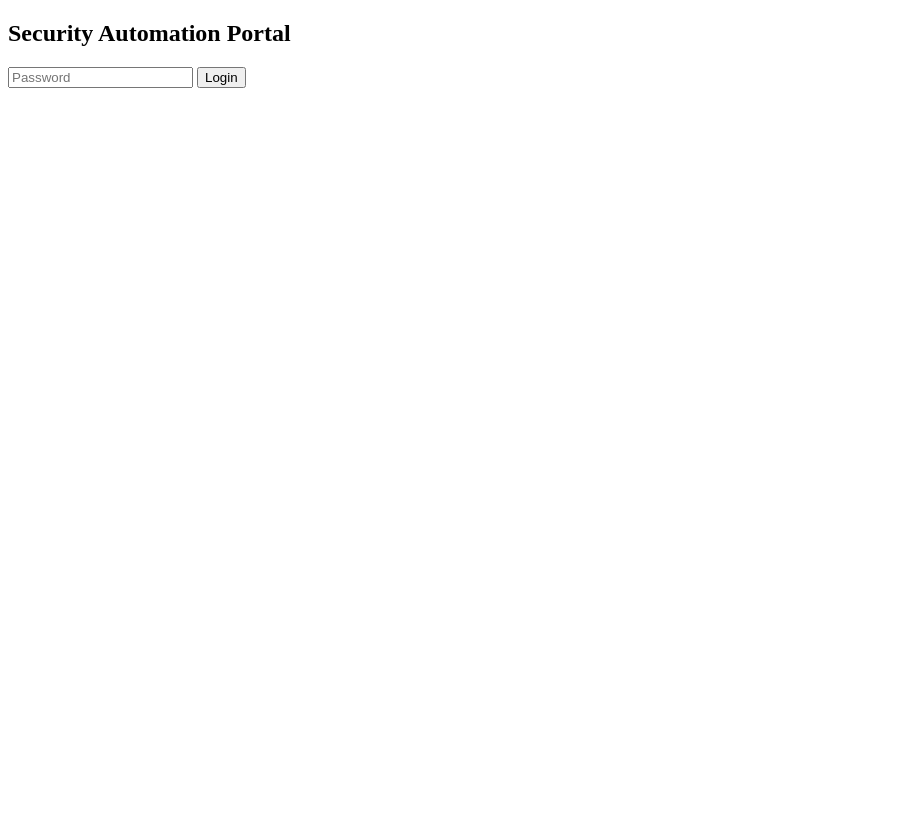
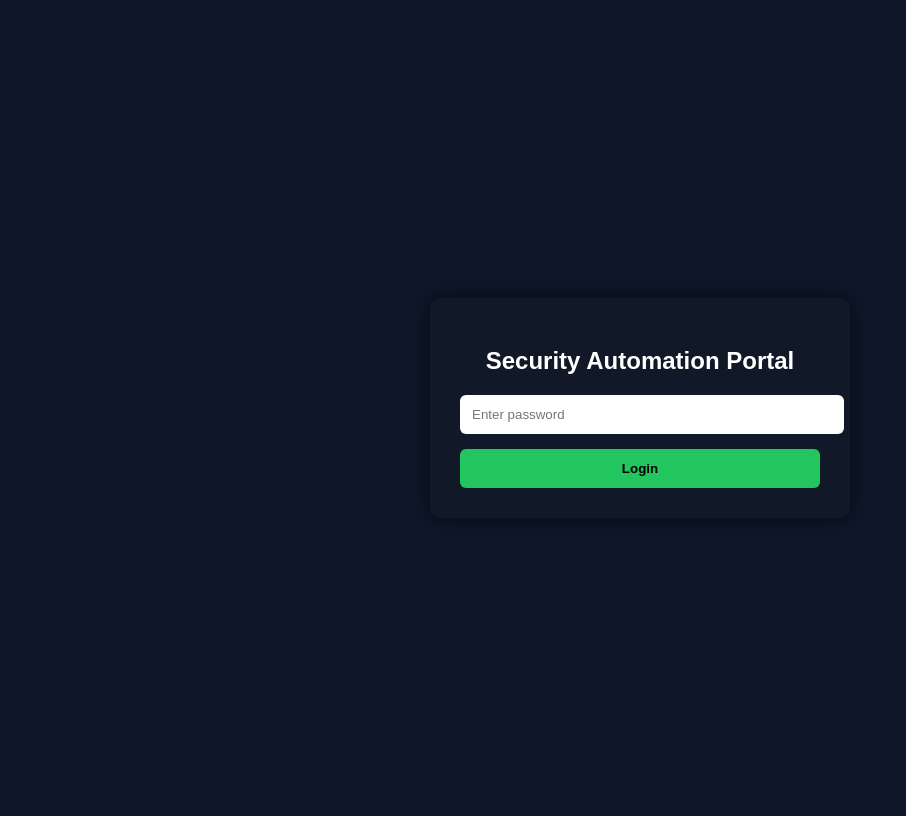
Before and after one commit to harisimpelsys-gif/security-automation-portal, a Flask app: page / in a window 1280 px wide. Shown: the whole page, without its empty margins (0-906 px from the left). Before the commit the page ends 88 px from the top, so only its background shows below. Run offline with Flask 3, Linux system fonts and the light colour scheme.

Commit message:
Update login.html

```diff
--- a/templates/login.html
+++ b/templates/login.html
@@ -1,22 +1,73 @@
 <!DOCTYPE html>
-<html>
+<html lang="en">
 <head>
-    <title>Login</title>
+  <meta charset="UTF-8">
+  <title>Login | Security Automation Portal</title>
+  <style>
+    body {
+      background: #0f172a;
+      font-family: Arial, sans-serif;
+      color: #fff;
+      display: flex;
+      justify-content: center;
+      align-items: center;
+      height: 100vh;
+    }
+    .card {
+      background: #111827;
+      padding: 30px;
+      width: 360px;
+      border-radius: 10px;
+      box-shadow: 0 0 25px rgba(0,0,0,.6);
+    }
+    h2 {
+      text-align: center;
+      margin-bottom: 20px;
+    }
+    input {
+      width: 100%;
+      padding: 12px;
+      margin-bottom: 15px;
+      border-radius: 6px;
+      border: none;
+      outline: none;
+    }
+    button {
+      width: 100%;
+      padding: 12px;
+      border-radius: 6px;
+      border: none;
+      background: #22c55e;
+      font-weight: bold;
+      cursor: pointer;
+    }
+    .flash {
+      background: #dc2626;
+      padding: 10px;
+      margin-bottom: 15px;
+      border-radius: 6px;
+      text-align: center;
+    }
+  </style>
 </head>
 <body>
 
+<div class="card">
   <h2>Security Automation Portal</h2>
 
   {% with messages = get_flashed_messages() %}
+    {% if messages %}
       {% for msg in messages %}
-    <p style="color:red">{{ msg }}</p>
+        <div class="flash">{{ msg }}</div>
       {% endfor %}
+    {% endif %}
   {% endwith %}
 
   <form method="POST">
-    <input type="password" name="password" placeholder="Password" required>
+    <input type="password" name="password" placeholder="Enter password" required>
     <button type="submit">Login</button>
   </form>
+</div>
 
 </body>
 </html>
```
Lines whose indentation alone changed are shown as unchanged.
